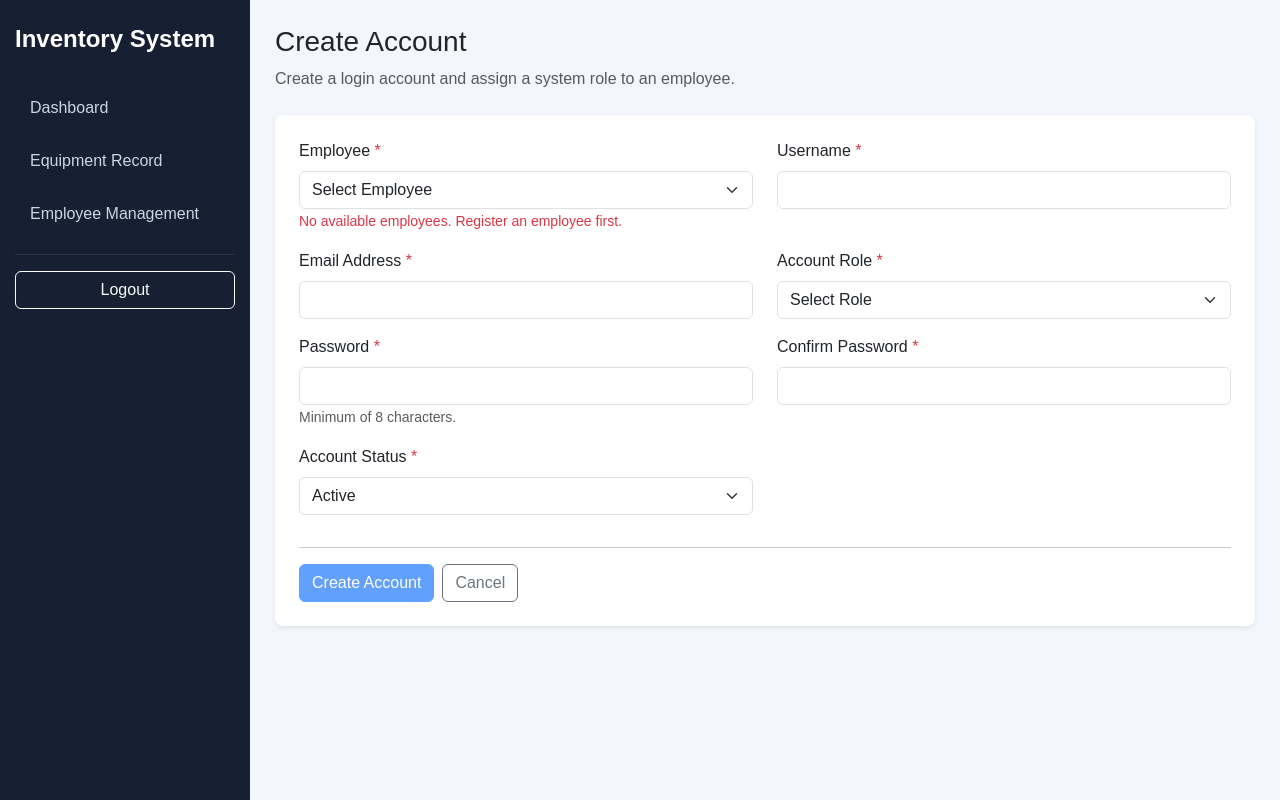
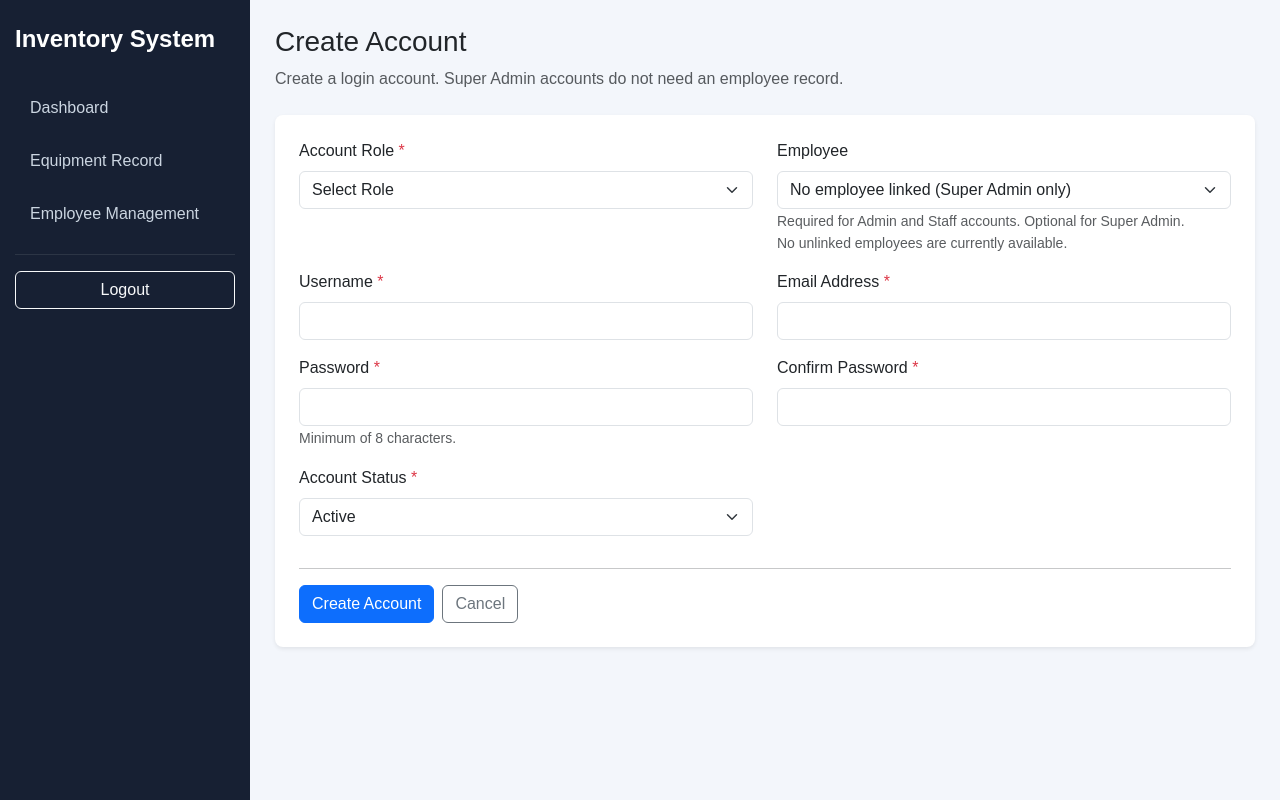
Before and after one commit to murlgangaram/inventory_systems, a Laravel app: page /accounts/create in a window 1280 px wide. Run offline with Laravel 12, Linux system fonts and the light colour scheme; the visitor is signed in with stand-in values (Sample User, id 1); data that the repository does not hold is empty.

Commit message:
Allow standalone Super Admin accounts

```diff
--- a/resources/views/accounts/create.blade.php
+++ b/resources/views/accounts/create.blade.php
@@ -1,19 +1,16 @@
-
 @extends('layouts.app')
 
 @section('title', 'Create Account')
 
 @section('content')
-
 <div class="mb-4">
     <h3>Create Account</h3>
     <p class="text-muted mb-0">
-        Create a login account and assign a system role to an employee.
+        Create a login account. Super Admin accounts do not need an employee record.
     </p>
 </div>
 
 <div class="content-card bg-white border-0 rounded-3 p-4 shadow-sm">
-
     <form action="{{ route('accounts.store') }}" method="POST">
         @csrf
 
@@ -28,111 +25,67 @@
         @endif
 
         <div class="row">
+            <div class="col-md-6 mb-3">
+                <label class="form-label">Account Role <span class="text-danger">*</span></label>
+                <select name="role" class="form-select" required>
+                    <option value="">Select Role</option>
+                    <option value="super_admin" {{ old('role') == 'super_admin' ? 'selected' : '' }}>Super Admin</option>
+                    <option value="admin" {{ old('role') == 'admin' ? 'selected' : '' }}>Admin</option>
+                    <option value="user" {{ old('role') == 'user' ? 'selected' : '' }}>Staff</option>
+                </select>
+            </div>
 
             <div class="col-md-6 mb-3">
-                <label class="form-label">Employee <span class="text-danger">*</span></label>
-
-                <select name="employee_id" class="form-select" required>
-                    <option value="">Select Employee</option>
-
+                <label class="form-label">Employee</label>
+                <select name="employee_id" class="form-select">
+                    <option value="">No employee linked (Super Admin only)</option>
                     @foreach($employees as $employee)
-                        <option value="{{ $employee->id }}"
-                            {{ old('employee_id') == $employee->id ? 'selected' : '' }}>
+                        <option value="{{ $employee->id }}" {{ old('employee_id') == $employee->id ? 'selected' : '' }}>
                             {{ $employee->employee_id }} - {{ $employee->full_name }}
                         </option>
                     @endforeach
                 </select>
-
+                <small class="text-muted">Required for Admin and Staff accounts. Optional for Super Admin.</small>
                 @if($employees->isEmpty())
-                    <small class="text-danger">
-                        No available employees. Register an employee first.
-                    </small>
+                    <small class="d-block text-muted">No unlinked employees are currently available.</small>
                 @endif
             </div>
 
             <div class="col-md-6 mb-3">
                 <label class="form-label">Username <span class="text-danger">*</span></label>
-                <input type="text"
-                       name="username"
-                       class="form-control"
-                       value="{{ old('username') }}"
-                       required>
+                <input type="text" name="username" class="form-control" value="{{ old('username') }}" required>
             </div>
 
             <div class="col-md-6 mb-3">
                 <label class="form-label">Email Address <span class="text-danger">*</span></label>
-                <input type="email"
-                       name="email"
-                       class="form-control"
-                       value="{{ old('email') }}"
-                       required>
-            </div>
-
-            <div class="col-md-6 mb-3">
-                <label class="form-label">Account Role <span class="text-danger">*</span></label>
-
-                <select name="role" class="form-select" required>
-                    <option value="">Select Role</option>
-                    <option value="admin" {{ old('role') == 'admin' ? 'selected' : '' }}>
-                        Admin
-                    </option>
-                    <option value="user" {{ old('role') == 'user' ? 'selected' : '' }}>
-                        Staff
-                    </option>
-                </select>
+                <input type="email" name="email" class="form-control" value="{{ old('email') }}" required>
             </div>
 
             <div class="col-md-6 mb-3">
                 <label class="form-label">Password <span class="text-danger">*</span></label>
-                <input type="password"
-                       name="password"
-                       class="form-control"
-                       minlength="8"
-                       required>
+                <input type="password" name="password" class="form-control" minlength="8" autocomplete="new-password" required>
                 <small class="text-muted">Minimum of 8 characters.</small>
             </div>
 
             <div class="col-md-6 mb-3">
                 <label class="form-label">Confirm Password <span class="text-danger">*</span></label>
-                <input type="password"
-                       name="password_confirmation"
-                       class="form-control"
-                       minlength="8"
-                       required>
+                <input type="password" name="password_confirmation" class="form-control" minlength="8" autocomplete="new-password" required>
             </div>
 
             <div class="col-md-6 mb-3">
                 <label class="form-label">Account Status <span class="text-danger">*</span></label>
-
                 <select name="status" class="form-select" required>
-                    <option value="Active" {{ old('status', 'Active') == 'Active' ? 'selected' : '' }}>
-                        Active
-                    </option>
-                    <option value="Disabled" {{ old('status') == 'Disabled' ? 'selected' : '' }}>
-                        Disabled
-                    </option>
+                    <option value="Active" {{ old('status', 'Active') == 'Active' ? 'selected' : '' }}>Active</option>
+                    <option value="Disabled" {{ old('status') == 'Disabled' ? 'selected' : '' }}>Disabled</option>
                 </select>
             </div>
-
         </div>
 
         <hr>
-
         <div class="d-flex gap-2">
-            <button type="submit"
-                    class="btn btn-primary"
-                    {{ $employees->isEmpty() ? 'disabled' : '' }}>
-                Create Account
-            </button>
-
-            <a href="{{ route('accounts.index') }}"
-               class="btn btn-outline-secondary">
-                Cancel
-            </a>
+            <button type="submit" class="btn btn-primary">Create Account</button>
+            <a href="{{ route('accounts.index') }}" class="btn btn-outline-secondary">Cancel</a>
         </div>
-
     </form>
-
 </div>
-
 @endsection
```
